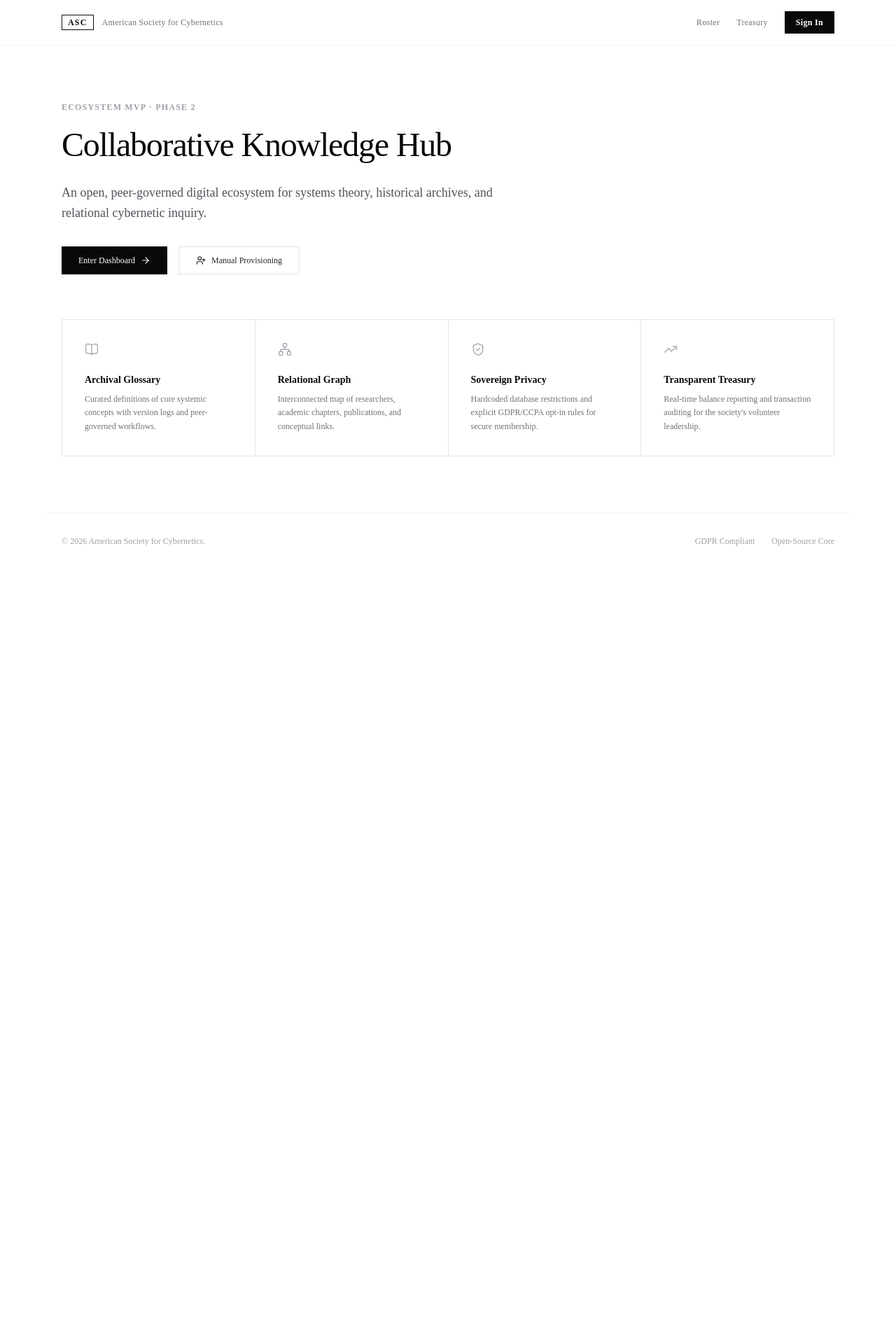
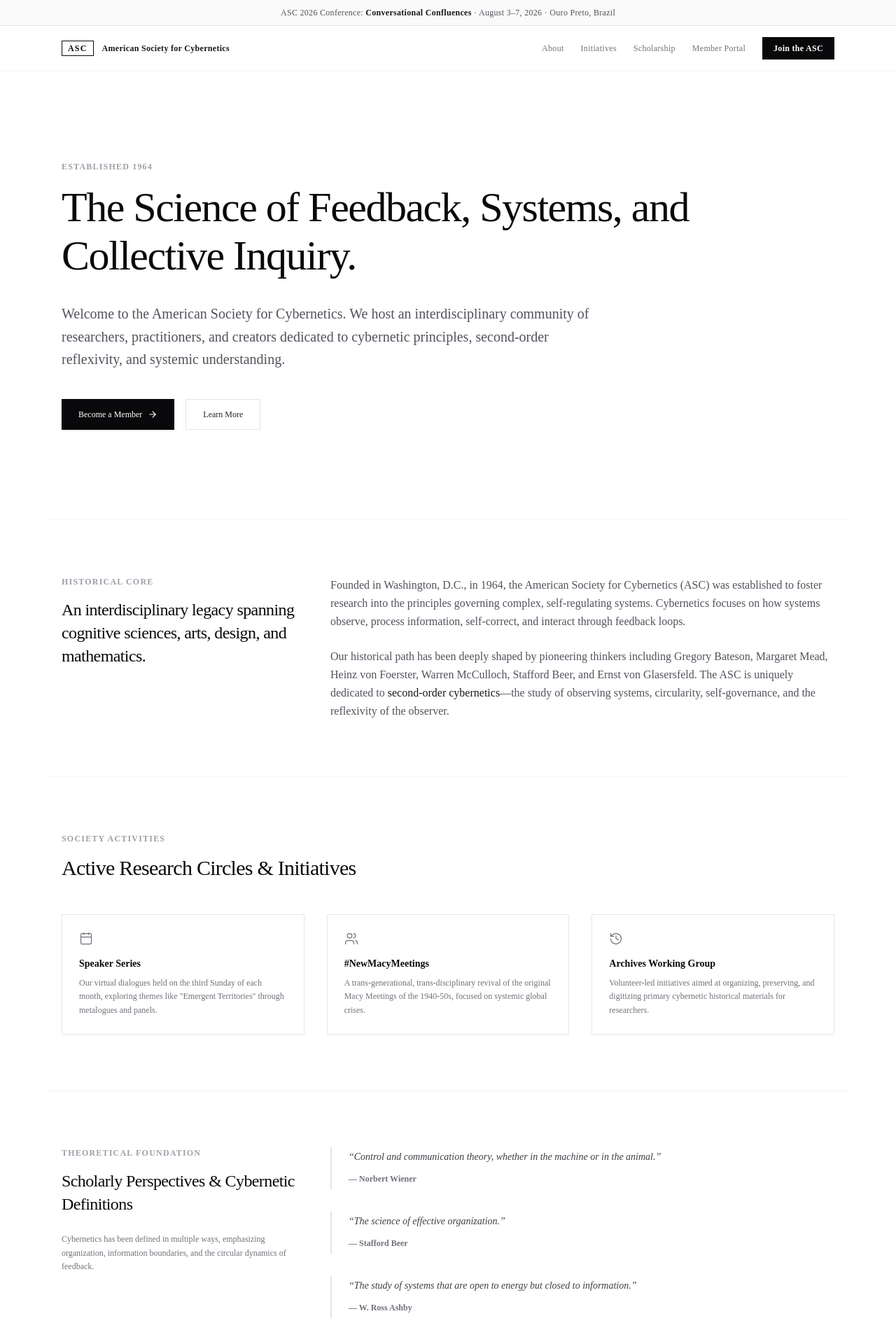
Before and after one commit to tj60647/asc-collaborative-knowledge-hub, a Next.js app in the folder asc-ckh-web/: page / in a window 1280 px wide. Shown: the top 1920 px of the page at 70% size. Before the commit the page ends 813 px from the top, so only its background shows below. Built offline with nearby package versions, Linux system fonts and the light colour scheme.

Commit message:
feat(landing): finalize public-facing minimalist homepage with historical about section, active initiatives, scholarly definitions, and portal entry hooks

```diff
--- a/asc-ckh-web/src/app/page.tsx
+++ b/asc-ckh-web/src/app/page.tsx
@@ -1,138 +1,245 @@
 import Link from "next/link"
-import { ArrowRight, BookOpen, Network, ShieldCheck, TrendingUp, UserPlus } from "lucide-react"
+import { ArrowRight, BookOpen, Calendar, HelpCircle, History, Info, Layers, Network, ShieldCheck, UserPlus, Users } from "lucide-react"
 
 export default function Home() {
   return (
     <div className="min-h-screen flex flex-col items-center justify-between bg-white text-zinc-900 font-sans antialiased">
-      {/* Crisp minimalist border dividers */}
+
+      {/* Top Banner: Global Announcement */}
+      <div className="w-full bg-zinc-50 border-b border-zinc-150 py-2.5 px-6 text-center text-xs tracking-wide text-zinc-600 font-medium">
+        ASC 2026 Conference: <span className="font-semibold text-zinc-900">Conversational Confluences</span> &middot; August 3–7, 2026 &middot; Ouro Preto, Brazil
+      </div>
+
+      {/* Main Navigation */}
       <div className="w-full border-b border-zinc-100 bg-white/80 backdrop-blur-md sticky top-0 z-50">
         <header className="max-w-6xl mx-auto px-6 py-4 flex items-center justify-between">
           <div className="flex items-center space-x-3">
             <span className="text-xs font-bold tracking-widest text-zinc-950 uppercase border border-zinc-950 px-2 py-0.5">
               ASC
             </span>
-            <span className="text-xs font-medium tracking-wide text-zinc-500 hidden sm:inline">
+            <span className="text-xs font-semibold tracking-wide text-zinc-900 hidden md:inline">
               American Society for Cybernetics
             </span>
           </div>
           <nav className="flex items-center space-x-6">
-            <Link
-              href="/admin"
-              className="text-xs tracking-wide text-zinc-500 hover:text-zinc-950 transition-colors"
-            >
-              Roster
+            <a href="#about" className="text-xs tracking-wide text-zinc-500 hover:text-zinc-950 transition-colors">
+              About
+            </a>
+            <a href="#initiatives" className="text-xs tracking-wide text-zinc-500 hover:text-zinc-950 transition-colors">
+              Initiatives
+            </a>
+            <a href="#scholarship" className="text-xs tracking-wide text-zinc-500 hover:text-zinc-950 transition-colors">
+              Scholarship
+            </a>
+            <Link href="/admin" className="text-xs tracking-wide text-zinc-500 hover:text-zinc-950 transition-colors">
+              Member Portal
             </Link>
             <Link
-              href="/admin"
-              className="text-xs tracking-wide text-zinc-500 hover:text-zinc-950 transition-colors"
+              href="/admin/members/new"
+              className="text-xs font-semibold tracking-wide bg-zinc-950 text-white hover:bg-zinc-800 px-4 py-2 transition-colors"
             >
-              Treasury
-            </Link>
-            <Link
-              href="/admin"
-              className="text-xs font-semibold tracking-wide bg-zinc-950 text-white hover:bg-zinc-800 px-4 py-2 rounded-none transition-colors"
-            >
-              Sign In
+              Join the ASC
             </Link>
           </nav>
         </header>
       </div>
 
-      {/* Hero / Information Architecture */}
-      <main className="w-full max-w-6xl mx-auto px-6 flex-1 flex flex-col justify-center py-20">
-        <div className="max-w-3xl mb-16">
-          <p className="text-xs font-bold tracking-widest text-zinc-400 uppercase mb-4">
-            Ecosystem MVP &middot; Phase 2
-          </p>
-          <h1 className="text-4xl sm:text-5xl font-light tracking-tight text-zinc-950 mb-6 leading-tight">
-            Collaborative Knowledge Hub
+      {/* Hero Section */}
+      <section className="w-full max-w-6xl mx-auto px-6 py-24 sm:py-32 flex flex-col justify-center border-b border-zinc-100">
+        <div className="max-w-4xl">
+          <span className="text-xs font-bold tracking-widest text-zinc-400 uppercase mb-4 block">
+            ESTABLISHED 1964
+          </span>
+          <h1 className="text-4xl sm:text-6xl font-light tracking-tight text-zinc-950 mb-8 leading-[1.15]">
+            The Science of Feedback, Systems, and Collective Inquiry.
           </h1>
-          <p className="text-lg text-zinc-600 font-light max-w-2xl leading-relaxed mb-8">
-            An open, peer-governed digital ecosystem for systems theory, historical archives, and relational cybernetic inquiry.
+          <p className="text-lg sm:text-xl text-zinc-600 font-light max-w-3xl leading-relaxed mb-10">
+            Welcome to the American Society for Cybernetics. We host an interdisciplinary community of researchers, practitioners, and creators dedicated to cybernetic principles, second-order reflexivity, and systemic understanding.
           </p>
 
           <div className="flex flex-col sm:flex-row gap-4">
             <Link
-              href="/admin"
-              className="group inline-flex h-10 items-center justify-center gap-2 bg-zinc-950 px-6 font-medium text-xs text-white hover:bg-zinc-800 transition-colors"
+              href="/admin/members/new"
+              className="inline-flex h-11 items-center justify-center gap-2 bg-zinc-950 px-6 font-medium text-xs text-white hover:bg-zinc-800 transition-colors shadow-sm"
             >
-              Enter Dashboard
-              <ArrowRight className="size-3.5 group-hover:translate-x-0.5 transition-transform" />
+              Become a Member
+              <ArrowRight className="size-3.5" />
             </Link>
-            <Link
-              href="/admin/members/new"
-              className="inline-flex h-10 items-center justify-center gap-2 border border-zinc-200 bg-white hover:bg-zinc-50 px-6 font-medium text-xs text-zinc-800 transition-colors"
+            <a
+              href="#about"
+              className="inline-flex h-11 items-center justify-center gap-2 border border-zinc-200 bg-white hover:bg-zinc-50 px-6 font-medium text-xs text-zinc-800 transition-colors"
             >
-              <UserPlus className="size-3.5" />
-              Manual Provisioning
-            </Link>
+              Learn More
+            </a>
           </div>
         </div>
+      </section>
 
-        {/* Modular Grid with Clean Border Styling */}
-        <div className="grid grid-cols-1 md:grid-cols-2 lg:grid-cols-4 border-t border-l border-zinc-150">
-          {/* Card 1 */}
-          <div className="border-r border-b border-zinc-150 p-8 flex flex-col justify-between hover:bg-zinc-50/50 transition-colors group">
+      {/* About Section */}
+      <section id="about" className="w-full max-w-6xl mx-auto px-6 py-20 border-b border-zinc-100">
+        <div className="grid grid-cols-1 lg:grid-cols-3 gap-12">
+          <div>
+            <h2 className="text-xs font-bold tracking-widest text-zinc-400 uppercase mb-4">
+              HISTORICAL CORE
+            </h2>
+            <p className="text-2xl font-light tracking-tight text-zinc-950 leading-snug">
+              An interdisciplinary legacy spanning cognitive sciences, arts, design, and mathematics.
+            </p>
+          </div>
+          <div className="lg:col-span-2 space-y-6 text-zinc-600 font-light leading-relaxed">
+            <p>
+              Founded in Washington, D.C., in 1964, the American Society for Cybernetics (ASC) was established to foster research into the principles governing complex, self-regulating systems. Cybernetics focuses on how systems observe, process information, self-correct, and interact through feedback loops.
+            </p>
+            <p>
+              Our historical path has been deeply shaped by pioneering thinkers including Gregory Bateson, Margaret Mead, Heinz von Foerster, Warren McCulloch, Stafford Beer, and Ernst von Glasersfeld. The ASC is uniquely dedicated to <span className="font-medium text-zinc-900">second-order cybernetics</span>—the study of observing systems, circularity, self-governance, and the reflexivity of the observer.
+            </p>
+          </div>
+        </div>
+      </section>
+
+      {/* Initiatives Grid */}
+      <section id="initiatives" className="w-full max-w-6xl mx-auto px-6 py-20 border-b border-zinc-100">
+        <div className="mb-12">
+          <h2 className="text-xs font-bold tracking-widest text-zinc-400 uppercase mb-4">
+            SOCIETY ACTIVITIES
+          </h2>
+          <p className="text-3xl font-light tracking-tight text-zinc-950">
+            Active Research Circles & Initiatives
+          </p>
+        </div>
+
+        <div className="grid grid-cols-1 md:grid-cols-2 lg:grid-cols-3 gap-8">
+          {/* Initiative 1 */}
+          <div className="border border-zinc-150 p-6 flex flex-col justify-between hover:bg-zinc-50/50 transition-colors">
             <div>
-              <div className="text-zinc-400 group-hover:text-zinc-950 transition-colors mb-6">
-                <BookOpen className="size-5 stroke-[1.5]" />
+              <div className="text-zinc-500 mb-4">
+                <Calendar className="size-5 stroke-[1.5]" />
               </div>
-              <h3 className="text-sm font-semibold text-zinc-950 mb-2">Archival Glossary</h3>
+              <h3 className="text-sm font-semibold text-zinc-950 mb-2">Speaker Series</h3>
               <p className="text-xs text-zinc-500 leading-relaxed">
-                Curated definitions of core systemic concepts with version logs and peer-governed workflows.
+                Our virtual dialogues held on the third Sunday of each month, exploring themes like "Emergent Territories" through metalogues and panels.
               </p>
             </div>
           </div>
 
-          {/* Card 2 */}
-          <div className="border-r border-b border-zinc-150 p-8 flex flex-col justify-between hover:bg-zinc-50/50 transition-colors group">
+          {/* Initiative 2 */}
+          <div className="border border-zinc-150 p-6 flex flex-col justify-between hover:bg-zinc-50/50 transition-colors">
             <div>
-              <div className="text-zinc-400 group-hover:text-zinc-950 transition-colors mb-6">
-                <Network className="size-5 stroke-[1.5]" />
+              <div className="text-zinc-500 mb-4">
+                <Users className="size-5 stroke-[1.5]" />
               </div>
-              <h3 className="text-sm font-semibold text-zinc-950 mb-2">Relational Graph</h3>
+              <h3 className="text-sm font-semibold text-zinc-950 mb-2">#NewMacyMeetings</h3>
               <p className="text-xs text-zinc-500 leading-relaxed">
-                Interconnected map of researchers, academic chapters, publications, and conceptual links.
+                A trans-generational, trans-disciplinary revival of the original Macy Meetings of the 1940-50s, focused on systemic global crises.
               </p>
             </div>
           </div>
 
-          {/* Card 3 */}
-          <div className="border-r border-b border-zinc-150 p-8 flex flex-col justify-between hover:bg-zinc-50/50 transition-colors group">
+          {/* Initiative 3 */}
+          <div className="border border-zinc-150 p-6 flex flex-col justify-between hover:bg-zinc-50/50 transition-colors">
             <div>
-              <div className="text-zinc-400 group-hover:text-zinc-950 transition-colors mb-6">
-                <ShieldCheck className="size-5 stroke-[1.5]" />
+              <div className="text-zinc-500 mb-4">
+                <History className="size-5 stroke-[1.5]" />
               </div>
-              <h3 className="text-sm font-semibold text-zinc-950 mb-2">Sovereign Privacy</h3>
+              <h3 className="text-sm font-semibold text-zinc-950 mb-2">Archives Working Group</h3>
               <p className="text-xs text-zinc-500 leading-relaxed">
-                Hardcoded database restrictions and explicit GDPR/CCPA opt-in rules for secure membership.
-              </p>
-            </div>
-          </div>
-
-          {/* Card 4 */}
-          <div className="border-r border-b border-zinc-150 p-8 flex flex-col justify-between hover:bg-zinc-50/50 transition-colors group">
-            <div>
-              <div className="text-zinc-400 group-hover:text-zinc-950 transition-colors mb-6">
-                <TrendingUp className="size-5 stroke-[1.5]" />
-              </div>
-              <h3 className="text-sm font-semibold text-zinc-950 mb-2">Transparent Treasury</h3>
-              <p className="text-xs text-zinc-500 leading-relaxed">
-                Real-time balance reporting and transaction auditing for the society's volunteer leadership.
+                Volunteer-led initiatives aimed at organizing, preserving, and digitizing primary cybernetic historical materials for researchers.
               </p>
             </div>
           </div>
         </div>
-      </main>
+      </section>
+
+      {/* Scholarship Section */}
+      <section id="scholarship" className="w-full max-w-6xl mx-auto px-6 py-20 border-b border-zinc-100">
+        <div className="grid grid-cols-1 lg:grid-cols-3 gap-12">
+          <div>
+            <h2 className="text-xs font-bold tracking-widest text-zinc-400 uppercase mb-4">
+              THEORETICAL FOUNDATION
+            </h2>
+            <p className="text-2xl font-light tracking-tight text-zinc-950 mb-6 leading-snug">
+              Scholarly Perspectives & Cybernetic Definitions
+            </p>
+            <p className="text-xs text-zinc-500 font-light leading-relaxed">
+              Cybernetics has been defined in multiple ways, emphasizing organization, information boundaries, and the circular dynamics of feedback.
+            </p>
+          </div>
+
+          <div className="lg:col-span-2 space-y-8">
+            {/* Quote 1 */}
+            <div className="border-l-2 border-zinc-200 pl-6 py-1">
+              <blockquote className="text-sm italic text-zinc-700 font-light mb-2">
+                &ldquo;Control and communication theory, whether in the machine or in the animal.&rdquo;
+              </blockquote>
+              <cite className="text-xs font-semibold text-zinc-500 not-italic">&mdash; Norbert Wiener</cite>
+            </div>
+
+            {/* Quote 2 */}
+            <div className="border-l-2 border-zinc-200 pl-6 py-1">
+              <blockquote className="text-sm italic text-zinc-700 font-light mb-2">
+                &ldquo;The science of effective organization.&rdquo;
+              </blockquote>
+              <cite className="text-xs font-semibold text-zinc-500 not-italic">&mdash; Stafford Beer</cite>
+            </div>
+
+            {/* Quote 3 */}
+            <div className="border-l-2 border-zinc-200 pl-6 py-1">
+              <blockquote className="text-sm italic text-zinc-700 font-light mb-2">
+                &ldquo;The study of systems that are open to energy but closed to information.&rdquo;
+              </blockquote>
+              <cite className="text-xs font-semibold text-zinc-500 not-italic">&mdash; W. Ross Ashby</cite>
+            </div>
+          </div>
+        </div>
+      </section>
+
+      {/* Digital Workspace Announcement (Knowledge Hub Portal) */}
+      <section className="w-full max-w-6xl mx-auto px-6 py-20">
+        <div className="bg-zinc-50 border border-zinc-150 p-8 sm:p-12 flex flex-col lg:flex-row items-start lg:items-center justify-between gap-8">
+          <div className="max-w-xl">
+            <span className="text-xs font-bold tracking-widest text-zinc-400 uppercase mb-2 block">
+              COLLABORATIVE KNOWLEDGE HUB
+            </span>
+            <h3 className="text-xl font-medium text-zinc-950 mb-3">
+              The Digital Roster, Treasury, and Archives
+            </h3>
+            <p className="text-xs text-zinc-500 leading-relaxed font-light">
+              We are currently deploying the Collaborative Knowledge Hub—a peer-governed database hosting member discoverability indices, real-time treasury ledger reports, and the collective archival glossary.
+            </p>
+          </div>
+          <div className="flex flex-col sm:flex-row gap-4 shrink-0 w-full lg:w-auto">
+            <Link
+              href="/admin"
+              className="inline-flex h-10 items-center justify-center gap-2 bg-zinc-950 text-white hover:bg-zinc-800 px-6 font-semibold text-xs transition-colors text-center"
+            >
+              Coordinator Portal
+            </Link>
+            <Link
+              href="/admin/treasury"
+              className="inline-flex h-10 items-center justify-center gap-2 border border-zinc-250 bg-white hover:bg-zinc-50 px-6 font-semibold text-xs text-zinc-800 transition-colors text-center"
+            >
+              Treasury Transparency
+            </Link>
+          </div>
+        </div>
+      </section>
 
       {/* Footer */}
-      <footer className="w-full max-w-6xl mx-auto px-6 py-8 border-t border-zinc-100 flex flex-col sm:flex-row items-center justify-between text-xs text-zinc-400 gap-4">
-        <div>
-          &copy; {new Date().getFullYear()} American Society for Cybernetics.
+      <footer className="w-full max-w-6xl mx-auto px-6 py-12 border-t border-zinc-100 flex flex-col md:flex-row items-start md:items-center justify-between text-xs text-zinc-400 gap-6">
+        <div className="space-y-2">
+          <div className="flex items-center space-x-2">
+            <span className="font-bold text-zinc-950">ASC</span>
+            <span className="text-zinc-300">|</span>
+            <span className="text-zinc-500">American Society for Cybernetics</span>
+          </div>
+          <p className="max-w-md font-light text-[11px] leading-relaxed text-zinc-400">
+            Dedicated to fostering the understanding and development of cybernetics, systemic thought, and interdisciplinary circular frameworks.
+          </p>
         </div>
-        <div className="flex items-center space-x-6">
-          <span className="cursor-default hover:text-zinc-600 transition-colors">GDPR Compliant</span>
-          <span className="cursor-default hover:text-zinc-600 transition-colors">Open-Source Core</span>
+        <div className="flex flex-wrap gap-x-8 gap-y-2 text-zinc-500">
+          <span className="cursor-default hover:text-zinc-700 transition-colors">GDPR Compliant Architecture</span>
+          <span className="cursor-default hover:text-zinc-700 transition-colors">Open-Source Core</span>
+          <a href="https://asc-cybernetics.org/" className="hover:text-zinc-700 transition-colors">Legacy Reference</a>
         </div>
       </footer>
     </div>
```
